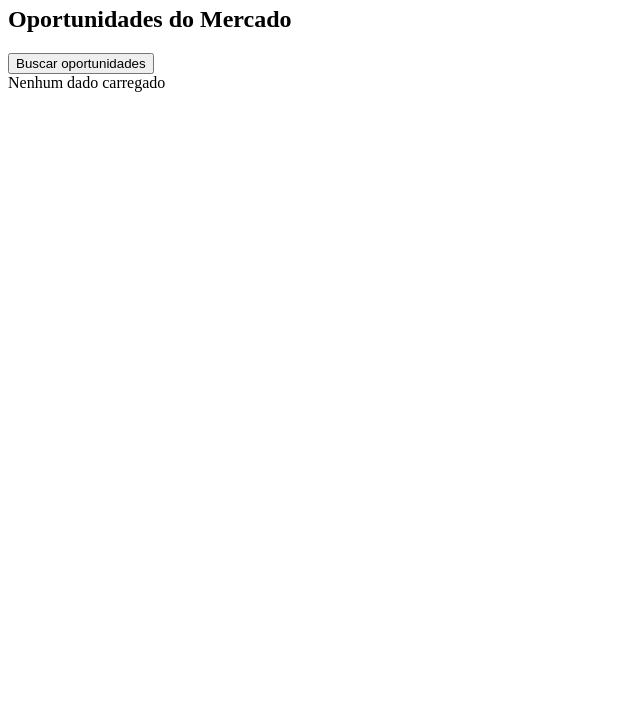
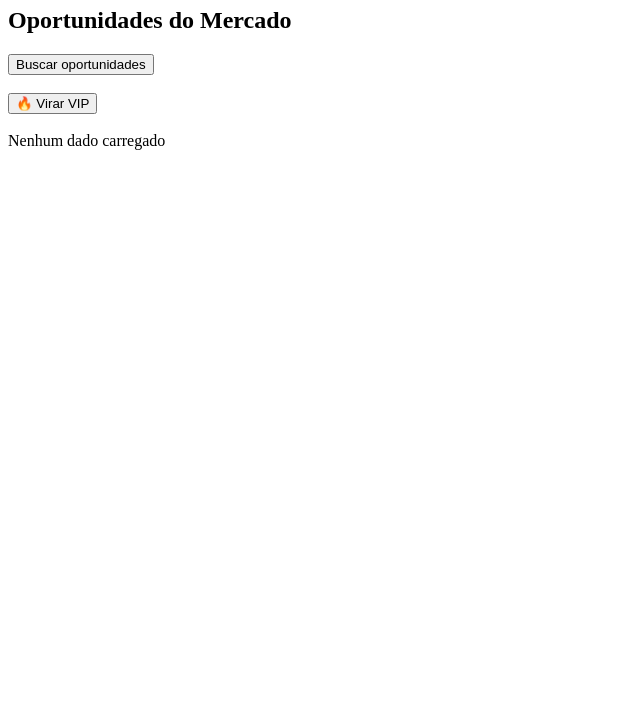
Before and after one commit to pkwzenithtrade/cryptoauto-backend, a website: page frontend/index.html in a window 1280 px wide. Shown: the part 74-800 px from the top of the page, without its empty margins (0-640 px from the left). Drawn offline with Linux system fonts and the light colour scheme.

Commit message:
Update index.html

```diff
--- a/frontend/index.html
+++ b/frontend/index.html
@@ -7,17 +7,27 @@
 
 <body>
 
-<h1>CryptoAuto Trading AI</h1>
+<h1>🚀 CryptoAuto Trading AI</h1>
 
 <h2>Oportunidades do Mercado</h2>
 
 <button onclick="loadOpportunities()">Buscar oportunidades</button>
 
+<!-- 🔥 BOTÃO VIP (AQUI) -->
+<br><br>
+<button onclick="virarVIP()">🔥 Virar VIP</button>
+
+<br><br>
+
 <div id="results">Nenhum dado carregado</div>
 
 <script>
+
 const API = "https://cryptoauto-backend.onrender.com"
 
+// ===============================
+// 🔥 BUSCAR OPORTUNIDADES
+// ===============================
 async function loadOpportunities(){
 
  try {
@@ -61,6 +71,37 @@ async function loadOpportunities(){
  }
 
 }
+
+// ===============================
+// 🔥 VIRAR VIP (BOLETO)
+// ===============================
+async function virarVIP(){
+
+ try {
+
+  const res = await fetch(API + "/payment/boleto")
+  const data = await res.json()
+
+  if(data.boletoUrl){
+
+    alert("Gerando pagamento...")
+
+    window.open(data.boletoUrl, "_blank")
+
+  } else {
+
+    alert("Erro ao gerar pagamento")
+
+  }
+
+ } catch (error) {
+
+  alert("Erro ao conectar com servidor")
+
+ }
+
+}
+
 </script>
 
 </body>
```
